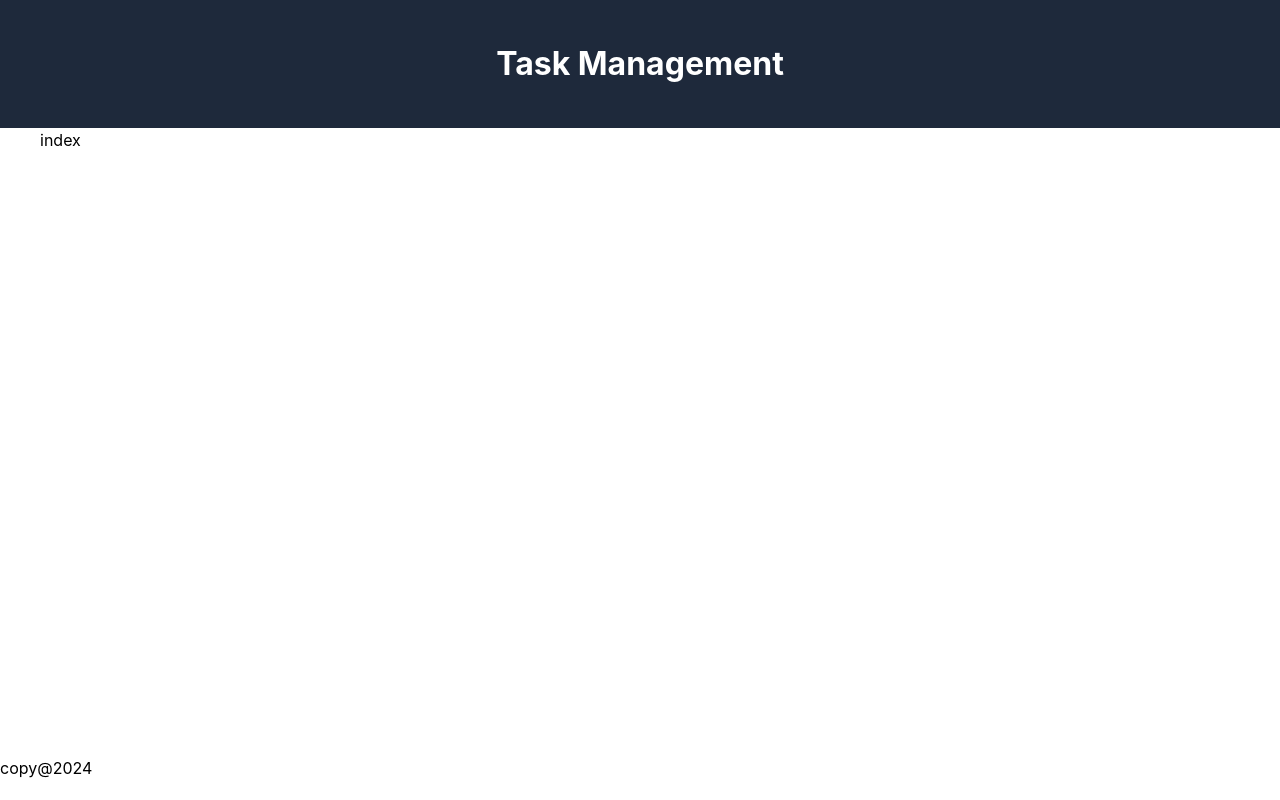
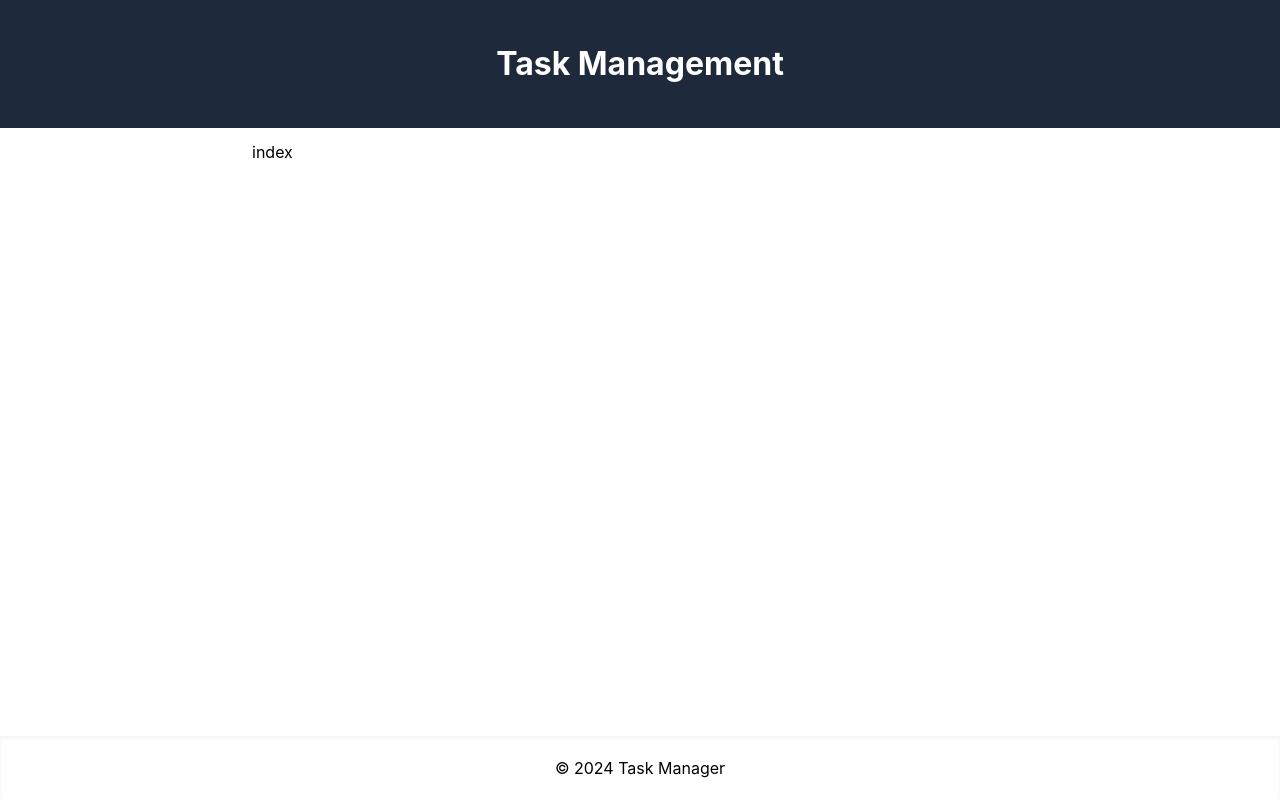
Before and after one commit to Yasaman-k/task-management-app, a React (Create React App) app: page / in a window 1280 px wide. Built offline with nearby package versions, Linux system fonts and the light colour scheme.

Commit message:
style: update global style

```diff
--- a/src/index.css
+++ b/src/index.css
@@ -4,6 +4,8 @@
 
 * {
   box-sizing: border-box;
+  margin: 0;
+  padding: 0;
 }
 
 body {
@@ -19,7 +21,8 @@ code {
 }
 
 main {
-  max-width: 1200px;
+  max-width: 800px;
+  padding: 12px 12px;
   margin: 0 auto;
 }
 
@@ -33,6 +36,7 @@ button {
 }
 
 footer {
+  @apply content-center text-center shadow-inner w-full;
   bottom: 0;
   position: absolute;
   padding: 20px 0;
--- a/src/layouts/index.tsx
+++ b/src/layouts/index.tsx
@@ -14,7 +14,7 @@ const RootLayout = () => {
                 <Outlet />
             </main>
             <footer>
-                copy@2024
+                © 2024 Task Manager
             </footer>
         </div>
     )
```
